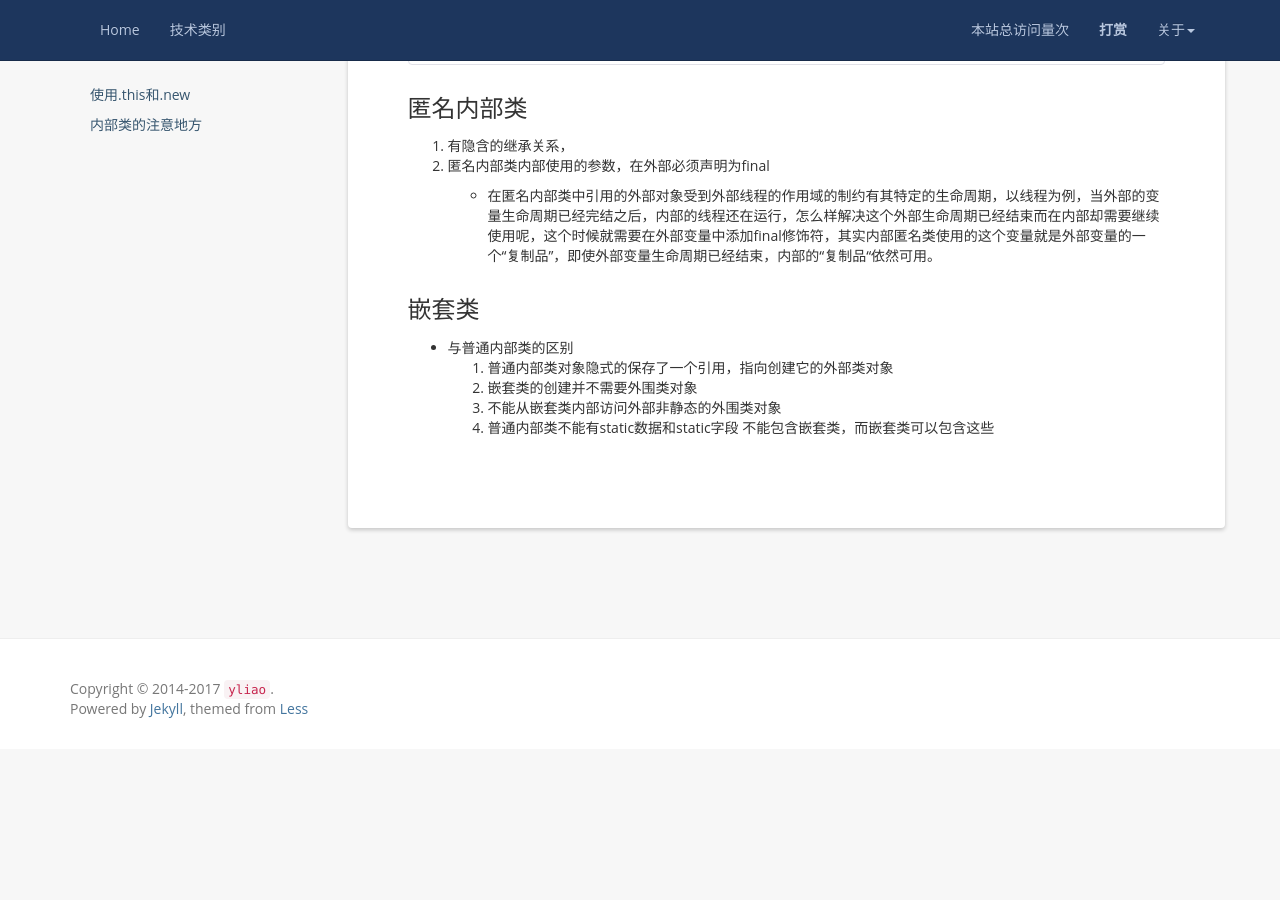
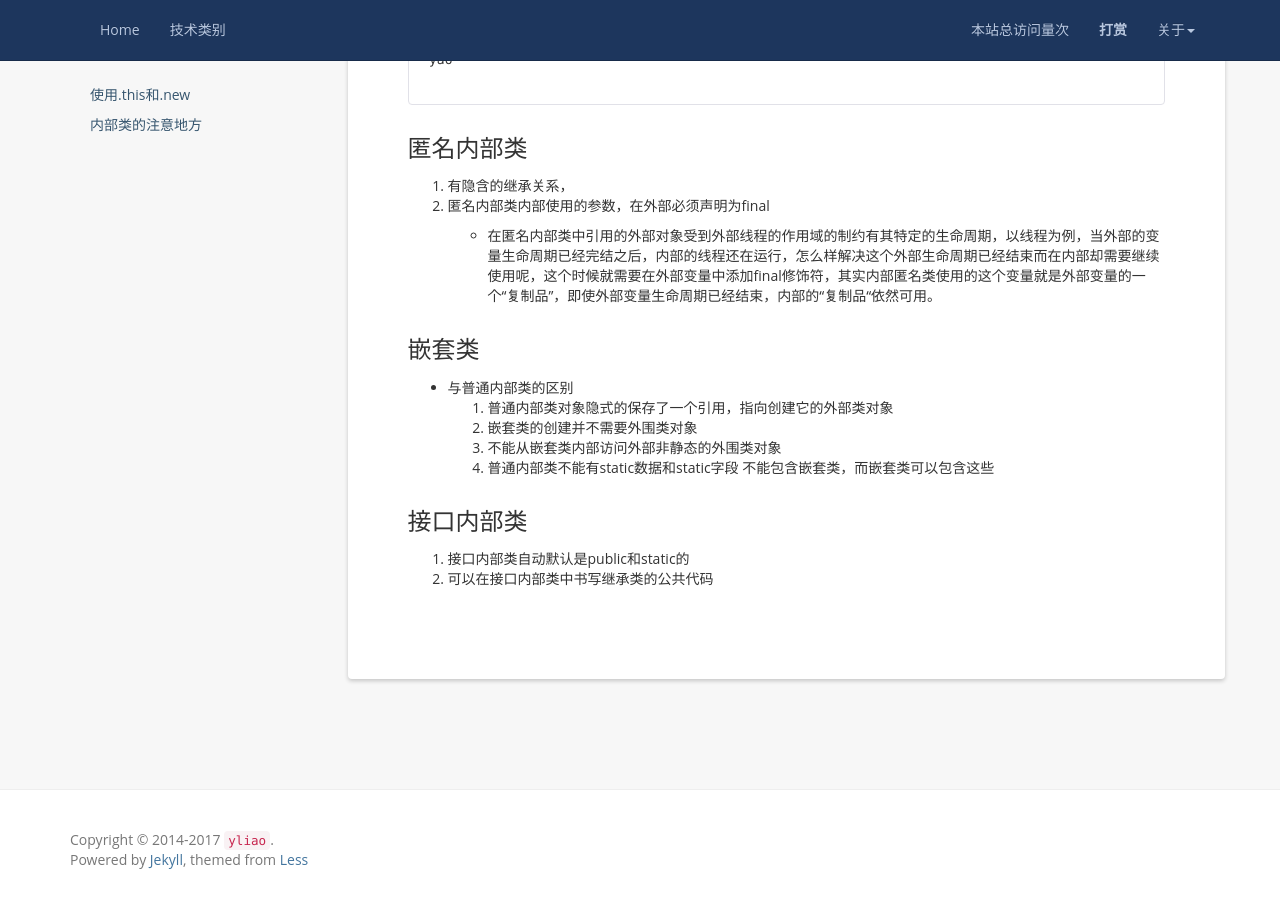
Before and after one commit to superlyao/blog, a Jekyll site: the page built from _posts/2017-8-2-java 内部类.md, in a window 1280 px wide and 900 px high, scrolled down 2246 px. Built offline with Jekyll 4.4.1, drawn with Linux system fonts in a browser that asks for light colours; nearby versions of some CDN libraries; a script that is not in the unit is left out; comment, search, counter and statistics services are not loaded; before the commit the page ends 2995 px from its top, so only the background shows below that; some of the changed text lies outside the part shown.

Commit message:
update java内部类

```diff
--- a/_posts/2017-8-2-java 内部类.md
+++ b/_posts/2017-8-2-java 内部类.md
@@ -59,7 +59,10 @@ test.DotThis@6d8acf
 ## 内部类的注意地方
 
 ### 内部类可以继承基类和实现接口
-隐藏实现细节
+
+1. 隐藏实现细节
+2. 内部类可以`被`继承
+3. 内部类不可以`被`覆盖,换种意思说就是覆盖不起作用
 
 ### 局部内部类
 > 在方法作用域内的内部类叫做局部内部类 ，`只有在方法内部才可以访问`，作用域只存在方法内部
@@ -120,3 +123,7 @@ yao
 2. 嵌套类的创建并不需要外围类对象
 3. 不能从嵌套类内部访问外部非静态的外围类对象
 4. 普通内部类不能有static数据和static字段 不能包含嵌套类，而嵌套类可以包含这些
+
+### 接口内部类
+1. 接口内部类自动默认是public和static的
+2. 可以在接口内部类中书写继承类的公共代码
```
Also changed, not shown: other parts of _posts/2017-8-2-java 内部类.md (+1 -1 lines).
